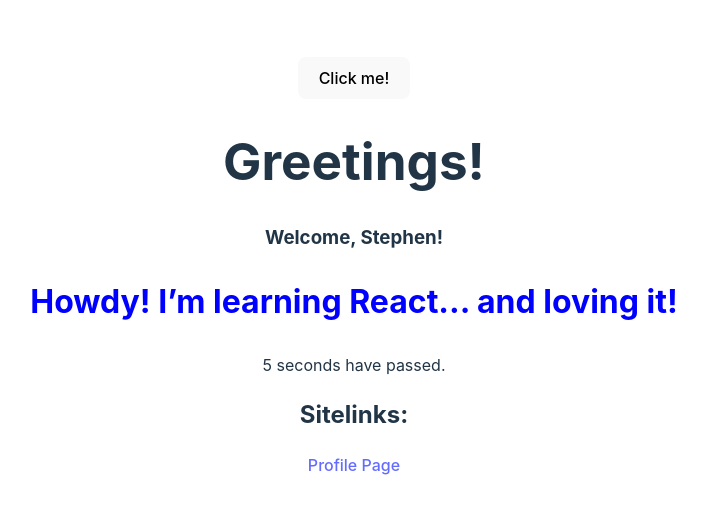
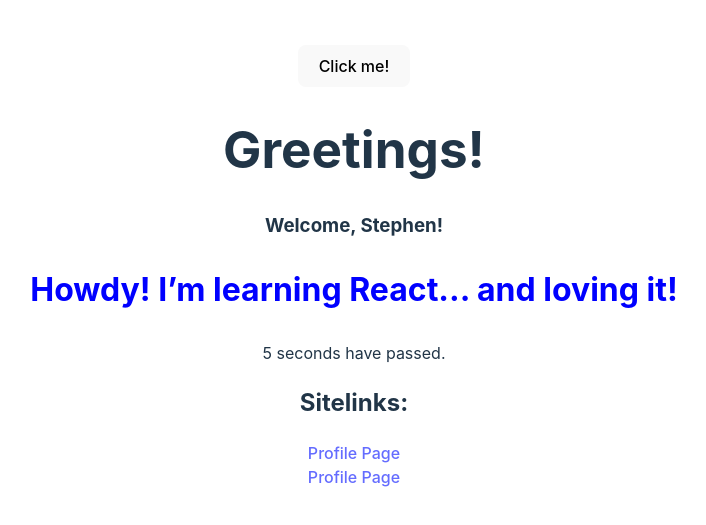
Before and after one commit to stephengroe/top-react-playground, a React (Vite) app: page / in a window 1280 px wide. Shown: the part 133-658 px from the top of the page, without its empty margins (286-992 px from the left). Built offline with nearby package versions, Linux system fonts and the light colour scheme.

Commit message:
Add custom link

```diff
--- a/src/App.jsx
+++ b/src/App.jsx
@@ -32,6 +32,7 @@ function App() {
       <h2>Sitelinks:</h2>
       <ul>
         <li><Link to='profile'>Profile Page</Link></li>
+        <li><Link to='profile/person'>Profile Page</Link></li>
       </ul>
     </AppContext.Provider>
   )
```
